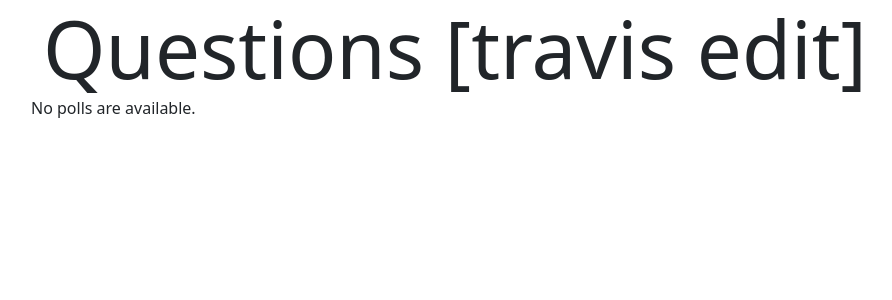
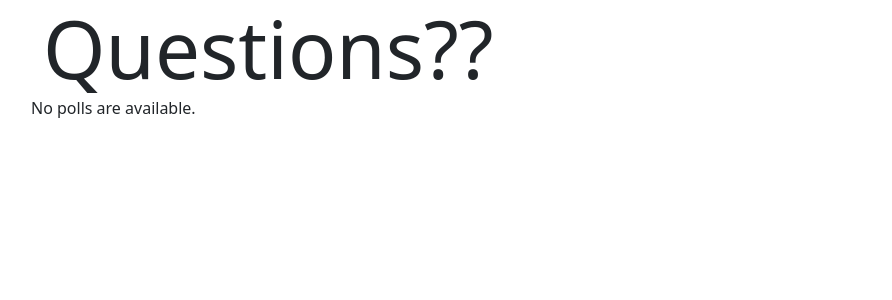
Before and after one commit to emoltz/swe2_app, a Django app: page / in a window 1280 px wide. Shown: the top 300 px of the page, without its empty margins (51-943 px from the left). Run offline with Django 4.2, Linux system fonts and the light colour scheme; data that the repository does not hold is empty.

Commit message:
django test 05

```diff
--- a/polls/templates/polls/index.html
+++ b/polls/templates/polls/index.html
@@ -2,7 +2,7 @@
 
 {% block content %}
     <div class="container">
-        <div class="container display-1">Questions [travis edit]</div>
+        <div class="container display-1">Questions??</div>
 
         {% if latest_question_list %}
             <ul>
```
